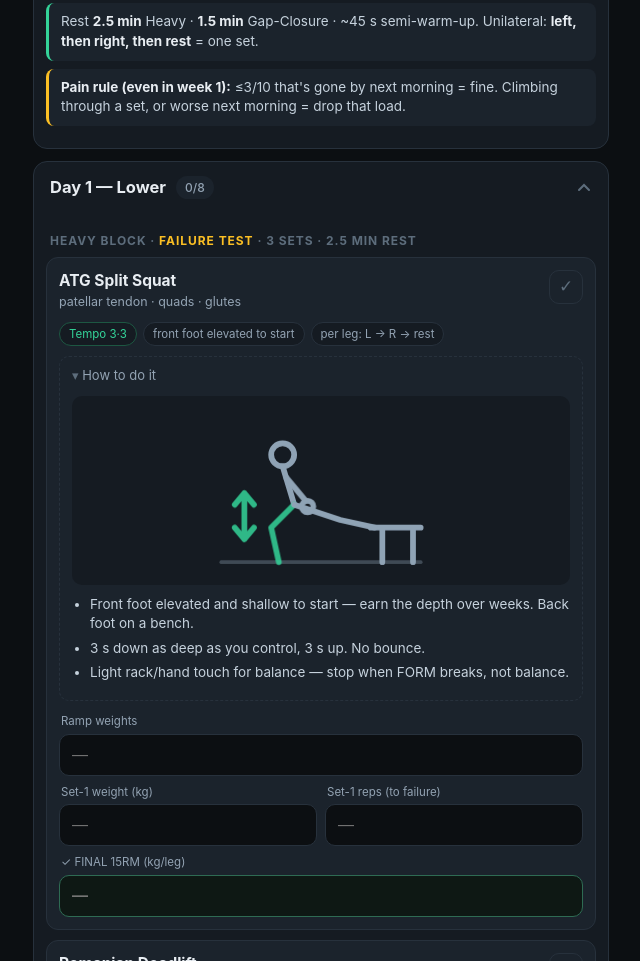
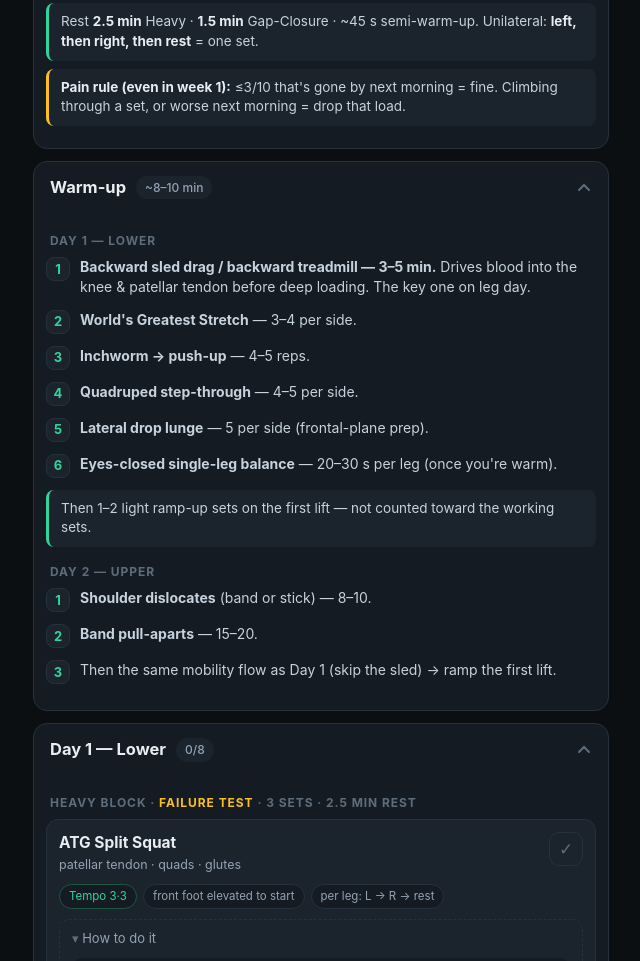
Before and after one commit to BitRazor/training, a plain HTML site: page index.html in a window 1280 px wide. Shown: the part 1290-2251 px from the top of the page, without its empty margins (319-959 px from the left). Drawn offline with Linux system fonts and the light colour scheme.

Commit message:
Add Day 1/2 warm-up sequence

```diff
--- a/index.html
+++ b/index.html
@@ -205,6 +205,25 @@ textarea:focus{border-color:var(--acc)}
     <div class="rule"><b>In doubt between two weights → take the lighter.</b> Undershooting costs nothing in week 1; overshooting strains the tendon.</div>
     <div class="rule">Rest <b>2.5 min</b> Heavy · <b>1.5 min</b> Gap-Closure · ~45 s semi-warm-up. Unilateral: <b>left, then right, then rest</b> = one set.</div>
     <div class="rule warn"><b>Pain rule (even in week 1):</b> ≤3/10 that's gone by next morning = fine. Climbing through a set, or worse next morning = drop that load.</div>
+  </div>
+</details>
+
+<!-- WARM-UP -->
+<details class="sec" id="sec-warm" open>
+  <summary>Warm-up <span class="cnt">~8–10 min</span><svg class="chev" width="16" height="16" viewBox="0 0 16 16"><path d="M3 6l5 5 5-5" stroke="currentColor" stroke-width="2" fill="none" stroke-linecap="round"/></svg></summary>
+  <div class="secBody">
+    <div class="blockHead">Day 1 — Lower</div>
+    <div class="gItem"><div class="n">1</div><div><b>Backward sled drag / backward treadmill — 3–5 min.</b> Drives blood into the knee &amp; patellar tendon before deep loading. The key one on leg day.</div></div>
+    <div class="gItem"><div class="n">2</div><div><b>World's Greatest Stretch</b> — 3–4 per side.</div></div>
+    <div class="gItem"><div class="n">3</div><div><b>Inchworm → push-up</b> — 4–5 reps.</div></div>
+    <div class="gItem"><div class="n">4</div><div><b>Quadruped step-through</b> — 4–5 per side.</div></div>
+    <div class="gItem"><div class="n">5</div><div><b>Lateral drop lunge</b> — 5 per side (frontal-plane prep).</div></div>
+    <div class="gItem"><div class="n">6</div><div><b>Eyes-closed single-leg balance</b> — 20–30 s per leg (once you're warm).</div></div>
+    <div class="rule">Then 1–2 light ramp-up sets on the first lift — not counted toward the working sets.</div>
+    <div class="blockHead">Day 2 — Upper</div>
+    <div class="gItem"><div class="n">1</div><div><b>Shoulder dislocates</b> (band or stick) — 8–10.</div></div>
+    <div class="gItem"><div class="n">2</div><div><b>Band pull-aparts</b> — 15–20.</div></div>
+    <div class="gItem"><div class="n">3</div><div>Then the same mobility flow as Day 1 (skip the sled) → ramp the first lift.</div></div>
   </div>
 </details>
 
```
